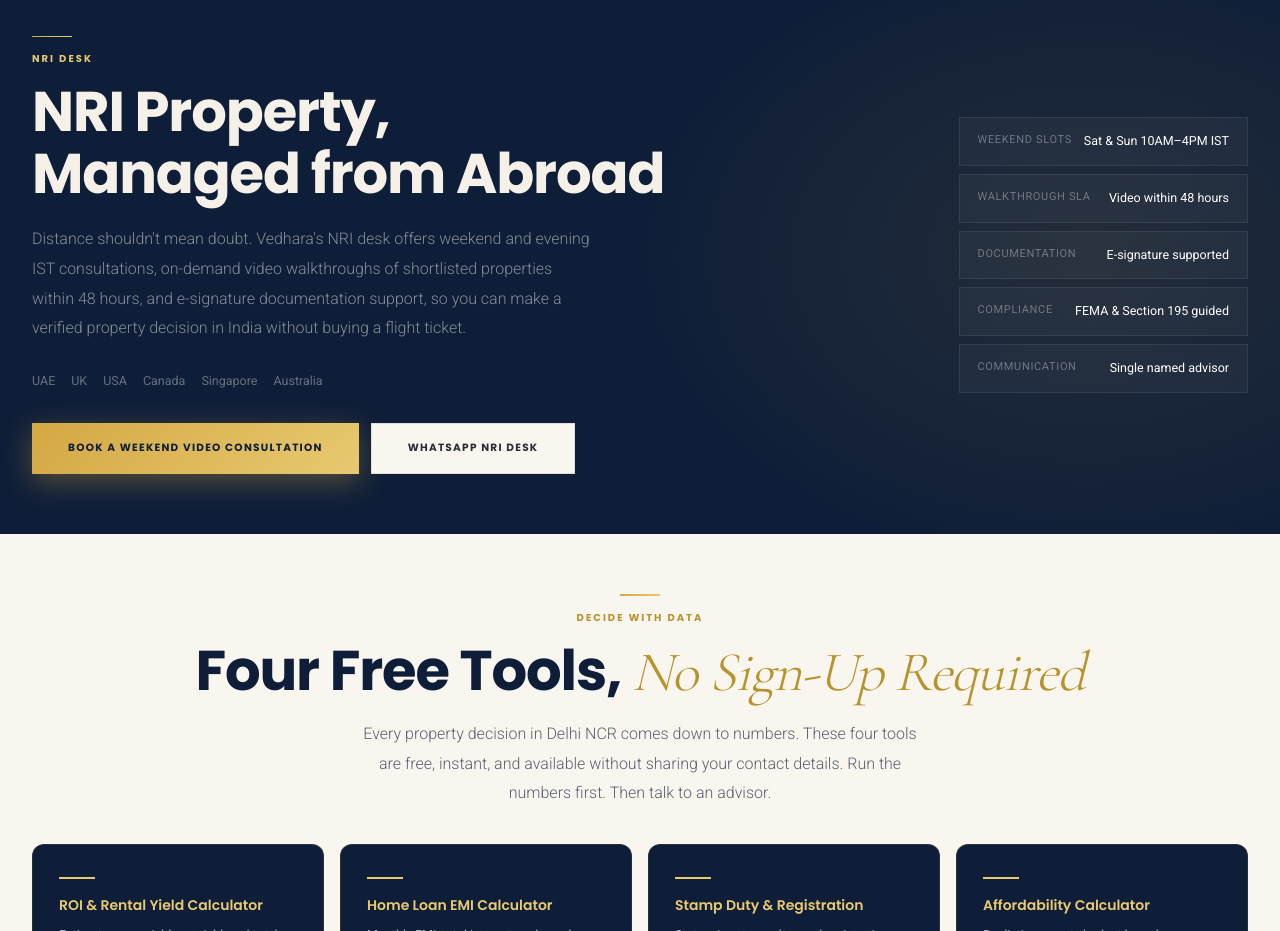
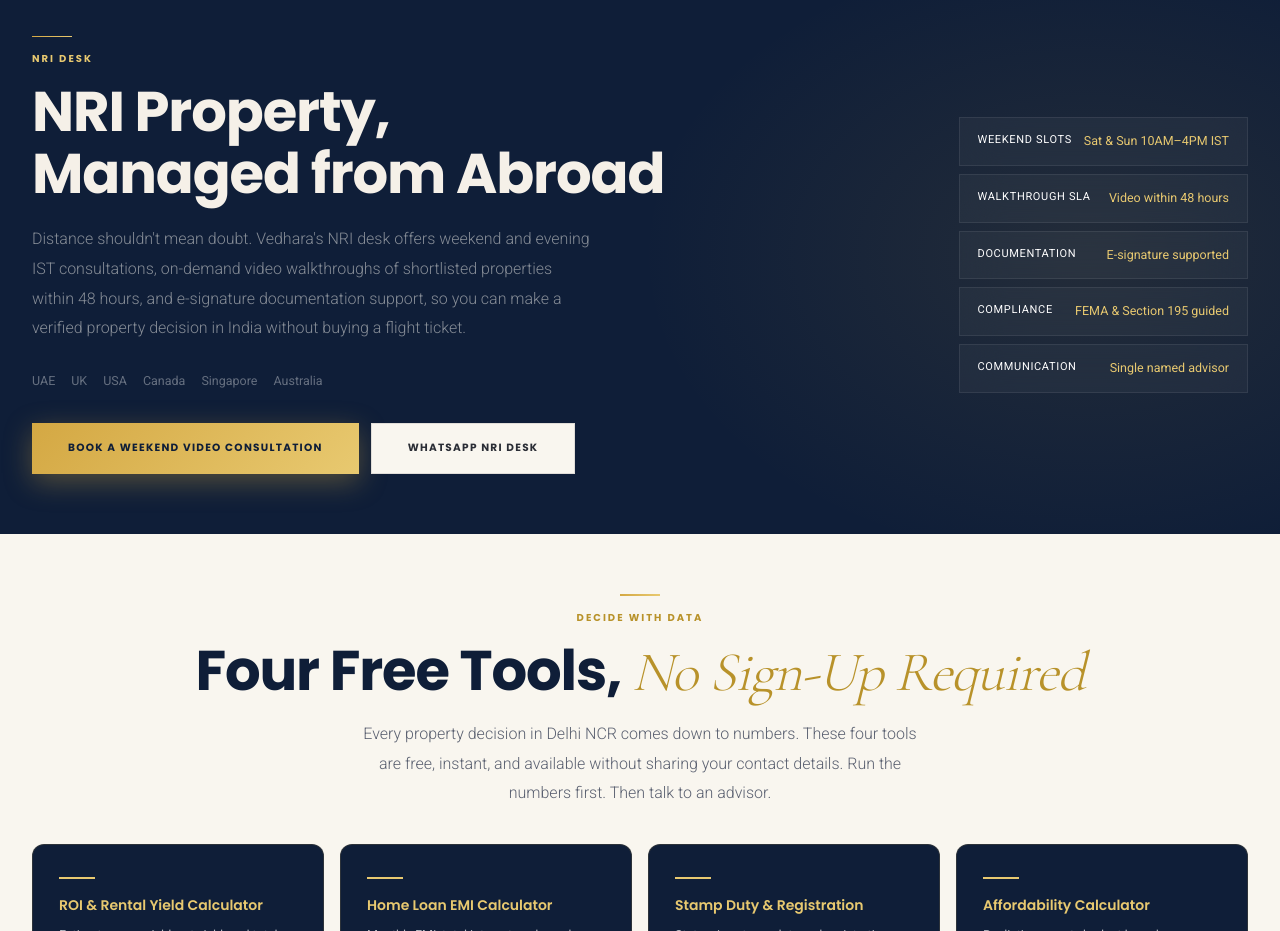
Before and after one commit to mohit1661-ai/Vedhara-Group-Supabase, a Next.js app: page / in a window 1280 px wide. Shown: the part 4760-5691 px from the top of the page. Built offline with nearby package versions, Linux system fonts and the light colour scheme.

Commit message:
Homepage NRI cards: make cream labels white, keep gold values
Corrected the color change — the card labels (left) now render pure white
instead of the faint cream 35%-opacity white, while the golden value text
(right) is kept gold as originally intended.

```diff
--- a/app/page.tsx
+++ b/app/page.tsx
@@ -327,8 +327,8 @@
             <div style={{ display:"flex",flexDirection:"column",gap:8,minWidth:260 }}>
               {[{l:"Weekend Slots",v:"Sat & Sun 10AM–4PM IST"},{l:"Walkthrough SLA",v:"Video within 48 hours"},{l:"Documentation",v:"E-signature supported"},{l:"Compliance",v:"FEMA & Section 195 guided"},{l:"Communication",v:"Single named advisor"}].map(item=>(
                 <div key={item.l} className="glass nri-desk-card" style={{ padding:"13px 18px",display:"flex",justifyContent:"space-between",gap:12 }}>
-                  <span className="caption" style={{ color:"rgba(255,255,255,0.35)" }}>{item.l}</span>
-                  <span className="body-sm" style={{ color:"#fff",textAlign:"right" }}>{item.v}</span>
+                  <span className="caption" style={{ color:"#fff" }}>{item.l}</span>
+                  <span className="body-sm" style={{ color:"var(--gold-lt)",textAlign:"right" }}>{item.v}</span>
                 </div>
               ))}
             </div>
```
